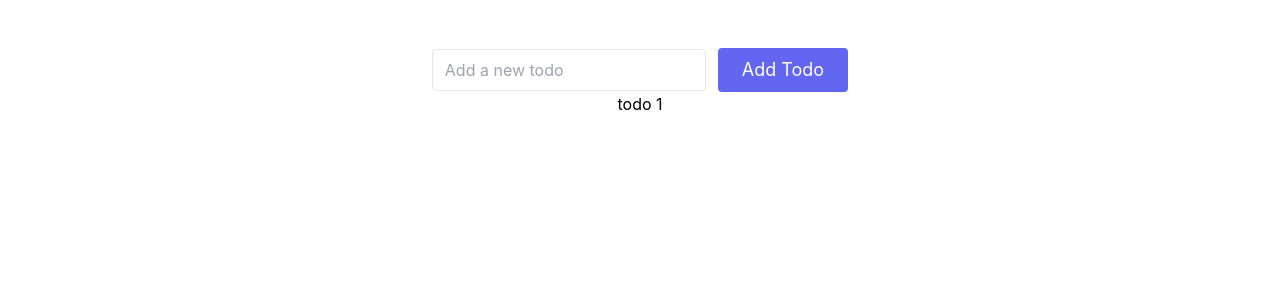
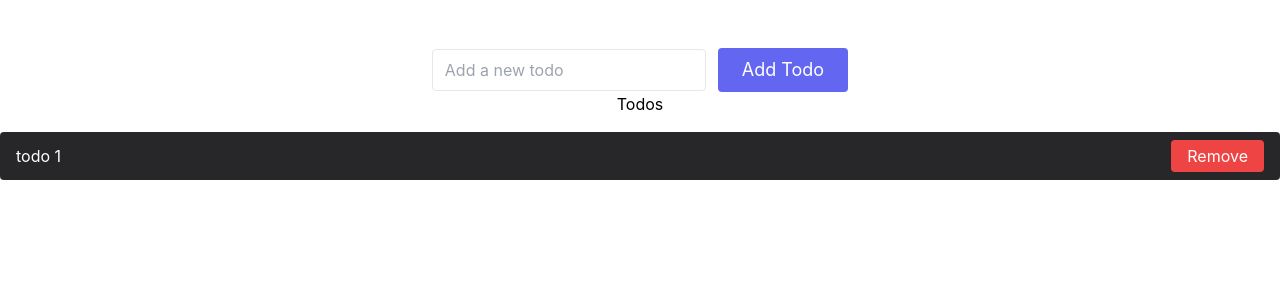
Before and after one commit to anonymous-leviathan/learning-redux-toolkit, a React (Create React App) app: page / in a window 1280 px wide. Shown: the top 300 px of the page. Built offline with nearby package versions, Linux system fonts and the light colour scheme.

Commit message:
content update

```diff
--- a/src/App.js
+++ b/src/App.js
@@ -1,12 +1,12 @@
 import './App.css';
 import AddTodo from './components/AddTodo';
+import Todos from "./components/Todos";
 
 function App() {
-  return (
-    <div className="App">
-      <AddTodo />
-    </div>
-  );
+    return (<div className="App">
+            <AddTodo/>
+            <Todos/>
+        </div>);
 }
 
 export default App;
--- a/src/components/AddTodo.js
+++ b/src/components/AddTodo.js
@@ -12,13 +12,11 @@ function AddTodo() {
 
     const addTodoHandler = (e) => {
         e.preventDefault();
-
         console.log("Adding Todo:", input);
         dispatch(addTodo(input));
         setInput('');
     };
 
-    // Log todos
     console.log("Todos from state:", todos);
 
     return (<div>
@@ -41,9 +39,6 @@ function AddTodo() {
                 </button>
 
             </form>
-            <ul>
-                {todos.map((todo) => (<li key={todo.id}>{todo.text}</li>))}
-            </ul>
         </div>)
 }
 
--- a/src/components/Todos.js
+++ b/src/components/Todos.js
@@ -1,12 +1,29 @@
 import React from 'react';
-import { useSelector } from 'react-redux';
+import {useDispatch, useSelector} from 'react-redux';
+import {removeTodo} from '../feature/todo/todoSlice';
+
 
 function Todos() {
+    const todos = useSelector((state) => state.todo.todos);
+    let dispatchType = useDispatch();
 
+    console.log("Todos from state:", todos);
 
     return (
-    <div>Todos</div>
-  )
+        <>
+            <div>Todos</div>
+            <ul className='list-none'>
+                {todos.map((todo) => (
+                    <li key={todo.id} className='mt-4 flex justify-between items-center bg-zinc-800 px-4 py-2 rounded'>
+                        <div className="text-white">{todo.text}</div>
+                        <button onClick={(e)=> dispatchType(removeTodo(e))} className='text-white bg-red-500 border-0 py-1 px-4 focus:outline-none hover:bg-red-600 rounded text-md'>
+                            Remove
+                        </button>
+                    </li>
+                ))}
+            </ul>
+        </>
+    );
 }
 
-export default Todos
+export default Todos;
```
